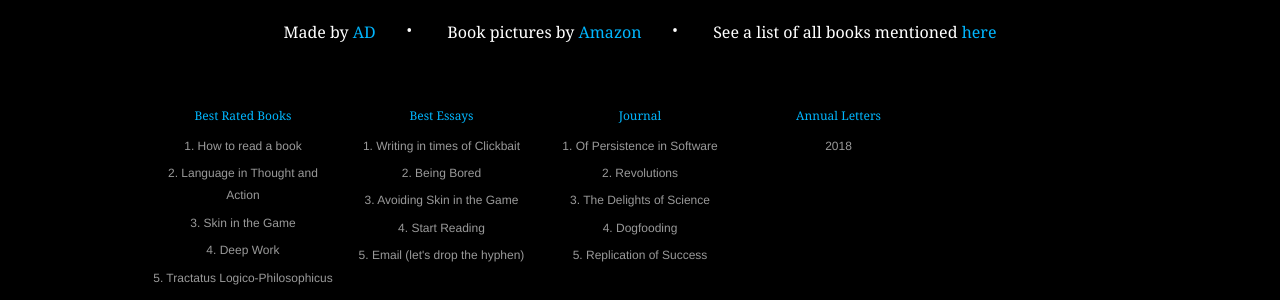
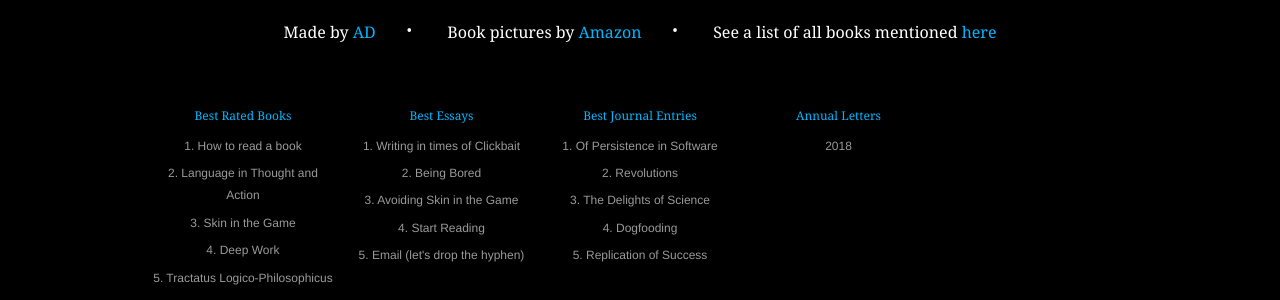
Before and after one commit to ohduran/ohduran.github.io, a Jekyll site: the page built from _pages/contact.html, in a window 1280 px wide. Shown: the part 752-1052 px from the top of the page. Built offline with Jekyll 4.4.1, drawn with Linux system fonts in a browser that asks for light colours; some web fonts are replaced.

Commit message:
fix footer

```diff
--- a/_includes/newyorker/footer.html
+++ b/_includes/newyorker/footer.html
@@ -32,7 +32,7 @@
                         </ul>
                     </div>
                     <div class="FooterDirectory__panel___2uuX1">
-                        <h4><a href="/journal">Journal</a></h4>
+                        <h4><a href="/journal">Best Journal Entries</a></h4>
                         <ul>
                           {% assign journal = (site.journal | sort: "rating") | reverse | slice: 0, 5 %}
                           {% for post in journal | %}
```
